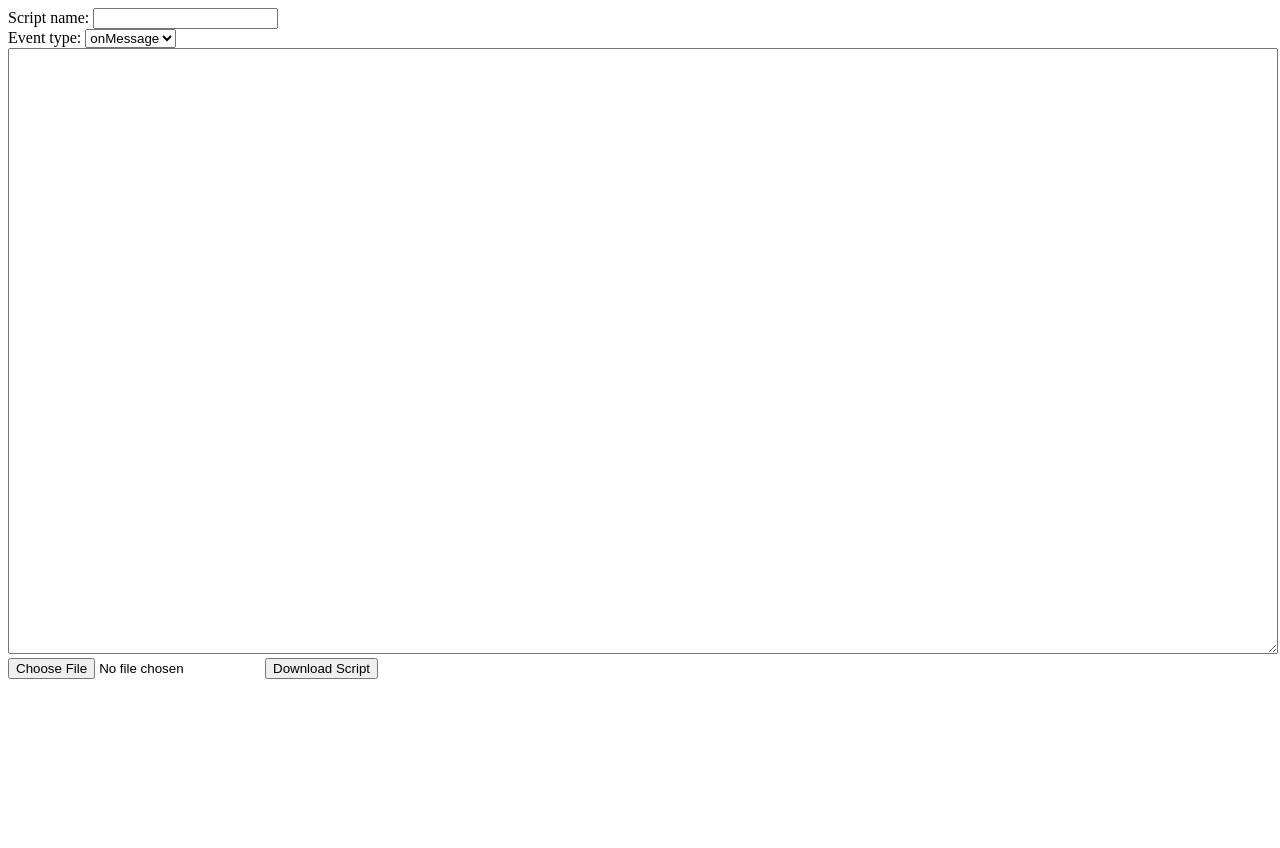
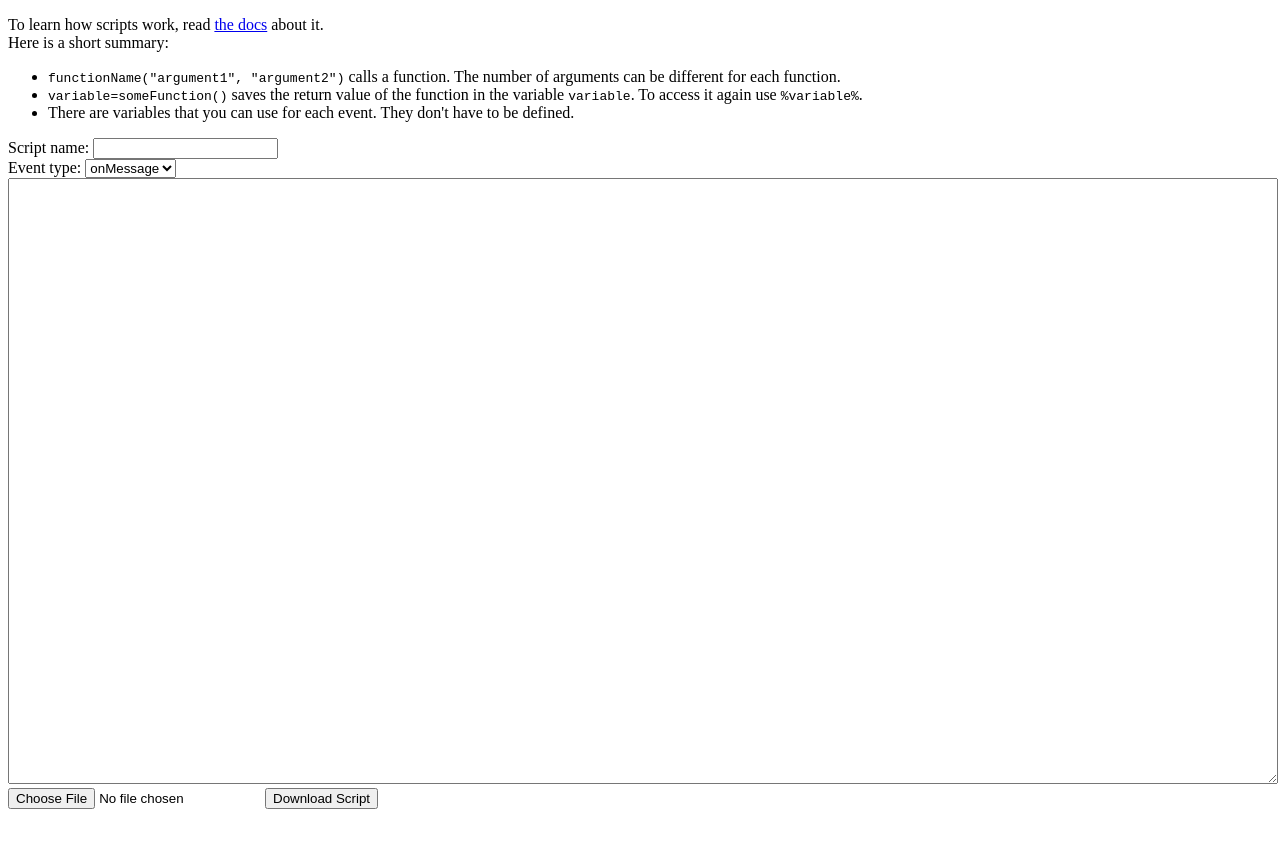
Before and after one commit to aarondoet/aarondoet.github.io, a Jekyll site: the page Discord/Bots/l0c4lb0t/scriptEditor.html, which Jekyll copies as it is, in a window 1280 px wide. Shown: the top 848 px of the page. Built offline with Jekyll 4.4.1, drawn with Linux system fonts in a browser that asks for light colours.

Commit message:
Update scriptEditor.html

```diff
--- a/Discord/Bots/l0c4lb0t/scriptEditor.html
+++ b/Discord/Bots/l0c4lb0t/scriptEditor.html
@@ -419,6 +420,15 @@
 </head>
 
 <body>
+    <p>
+        To learn how scripts work, read <a href="./scripts.html">the docs</a> about it.<br>
+        Here is a short summary:
+        <ul>
+            <li><code>functionName("argument1", "argument2")</code> calls a function. The number of arguments can be different for each function.</li>
+            <li><code>variable=someFunction()</code> saves the return value of the function in the variable <code>variable</code>. To access it again use <code>%variable%</code>.</li>
+            <li>There are variables that you can use for each event. They don't have to be defined.</li>
+        </ul>
+    </p>
     Script name: <input id="scriptname"><br>
     Event type: <select id="eventtype"></select><br>
     <textarea id="scriptarea"></textarea><br>
```
Also changed, not shown: other parts of Discord/Bots/l0c4lb0t/scriptEditor.html (+4 -3 lines).
